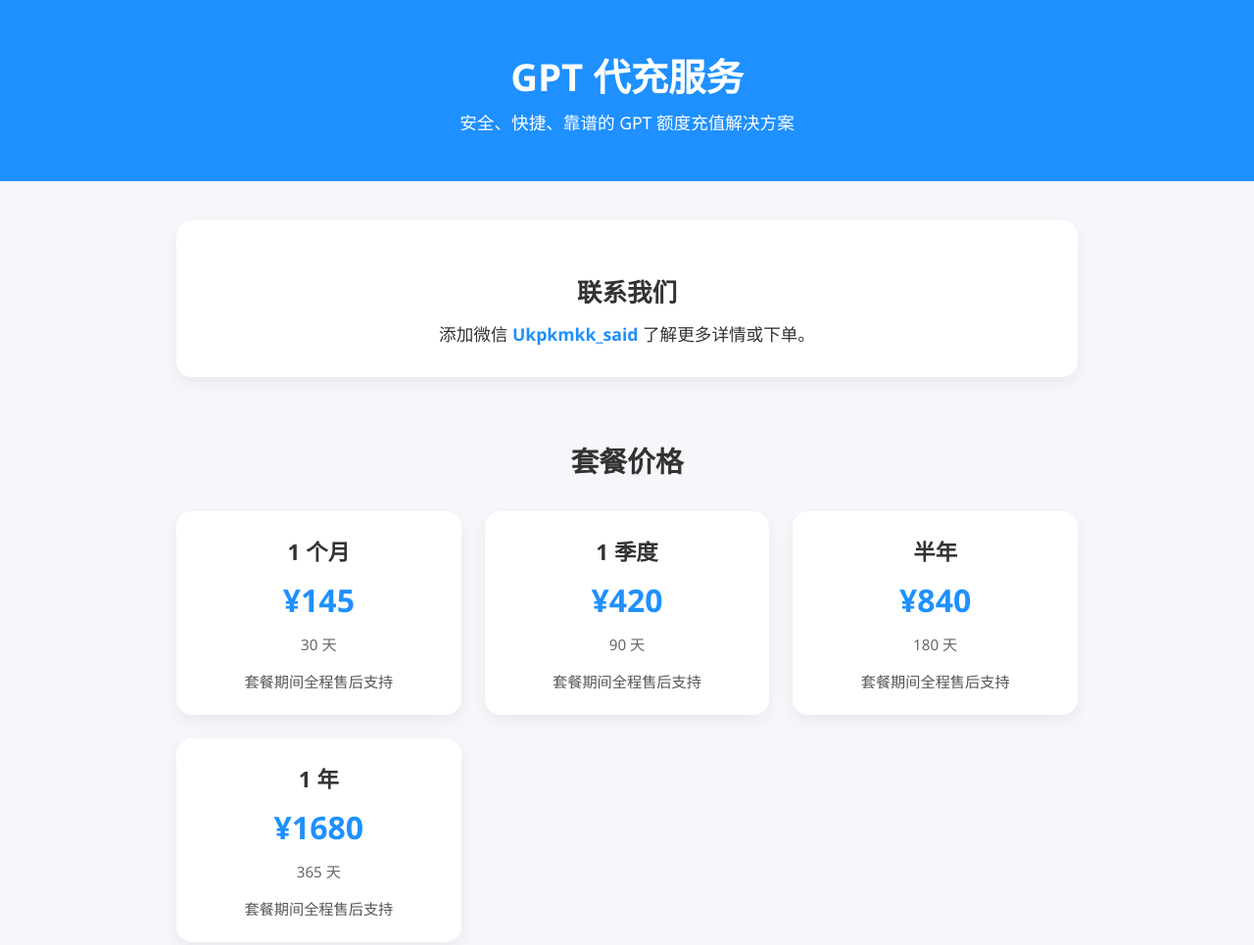
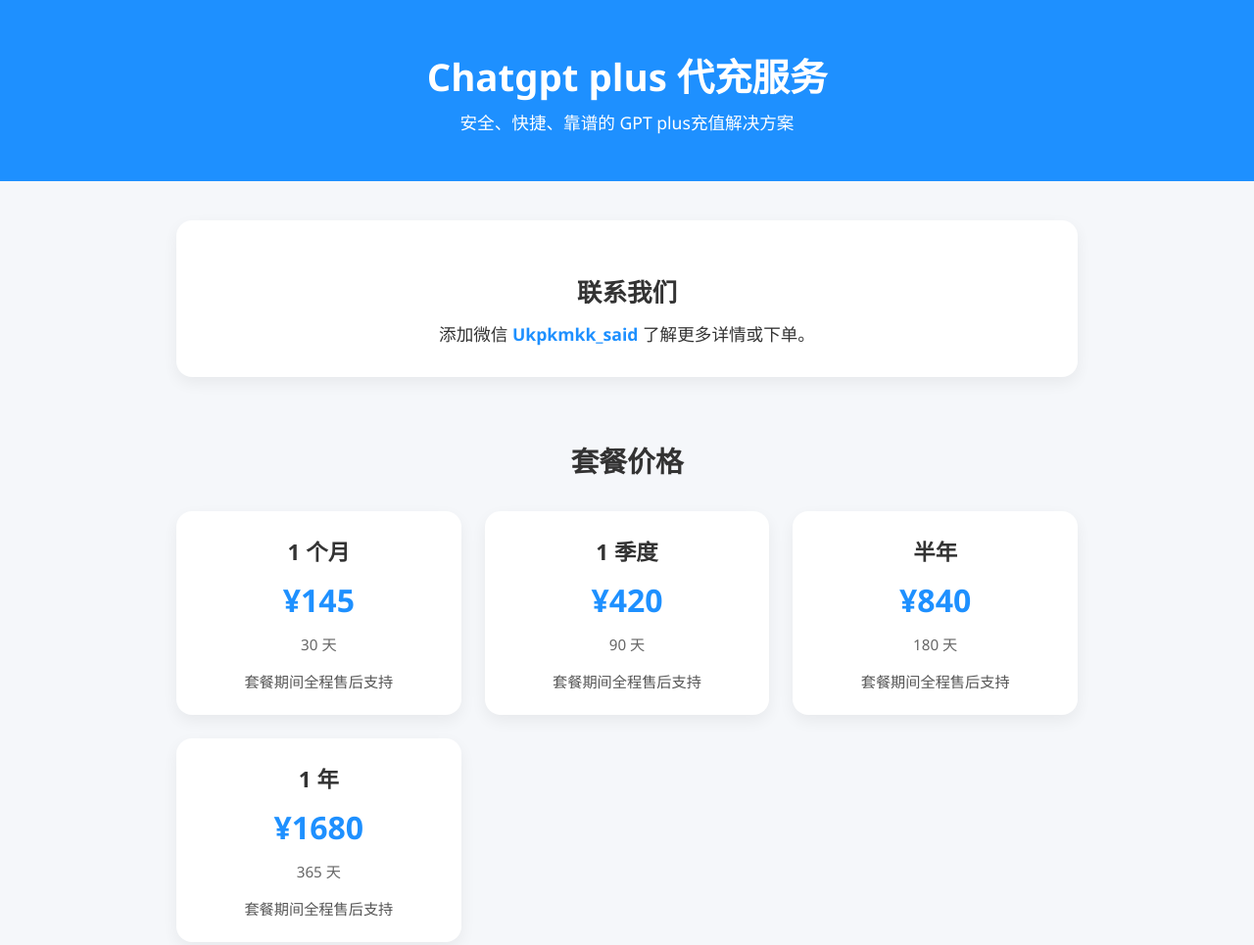
Before and after one commit to skoa323/chatgpt-plus, a plain HTML site: page index.html in a window 1280 px wide. Shown: the whole page at 98% size. Drawn offline with Linux system fonts and the light colour scheme.

Commit message:
Update index.html

```diff
--- a/index.html
+++ b/index.html
@@ -3,7 +3,7 @@
 <head>
   <meta charset="UTF-8" />
   <meta name="viewport" content="width=device-width, initial-scale=1.0" />
-  <title>GPT 代充服务</title>
+  <title>Chatgpt plus 代充服务</title>
   <style>
     :root {
       --primary: #1e90ff;
@@ -136,8 +136,8 @@
 </head>
 <body>
   <header>
-    <h1>GPT 代充服务</h1>
-    <p>安全、快捷、靠谱的 GPT 额度充值解决方案</p>
+    <h1>Chatgpt plus 代充服务</h1>
+    <p>安全、快捷、靠谱的 GPT plus充值解决方案</p>
   </header>
 
   <main>
```
